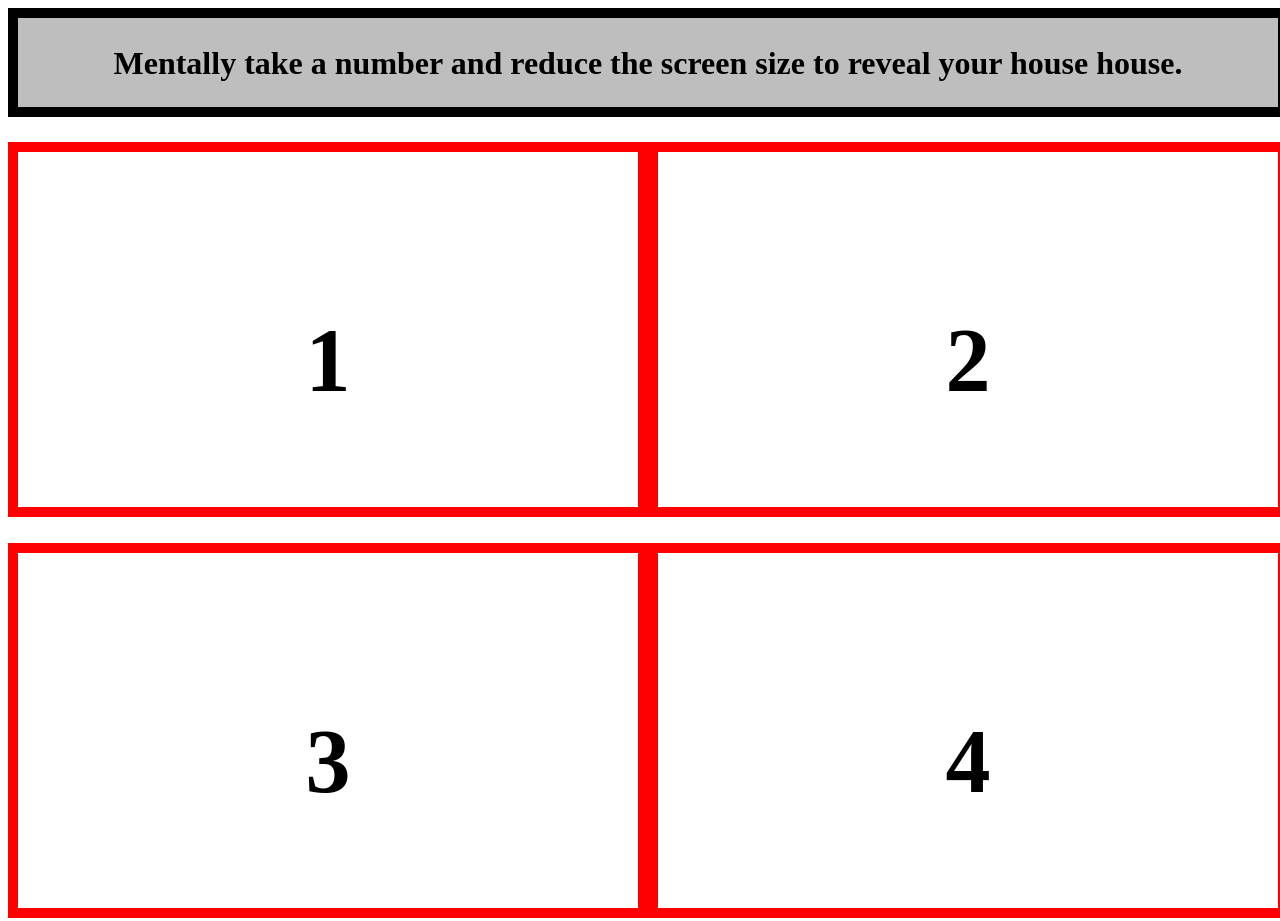
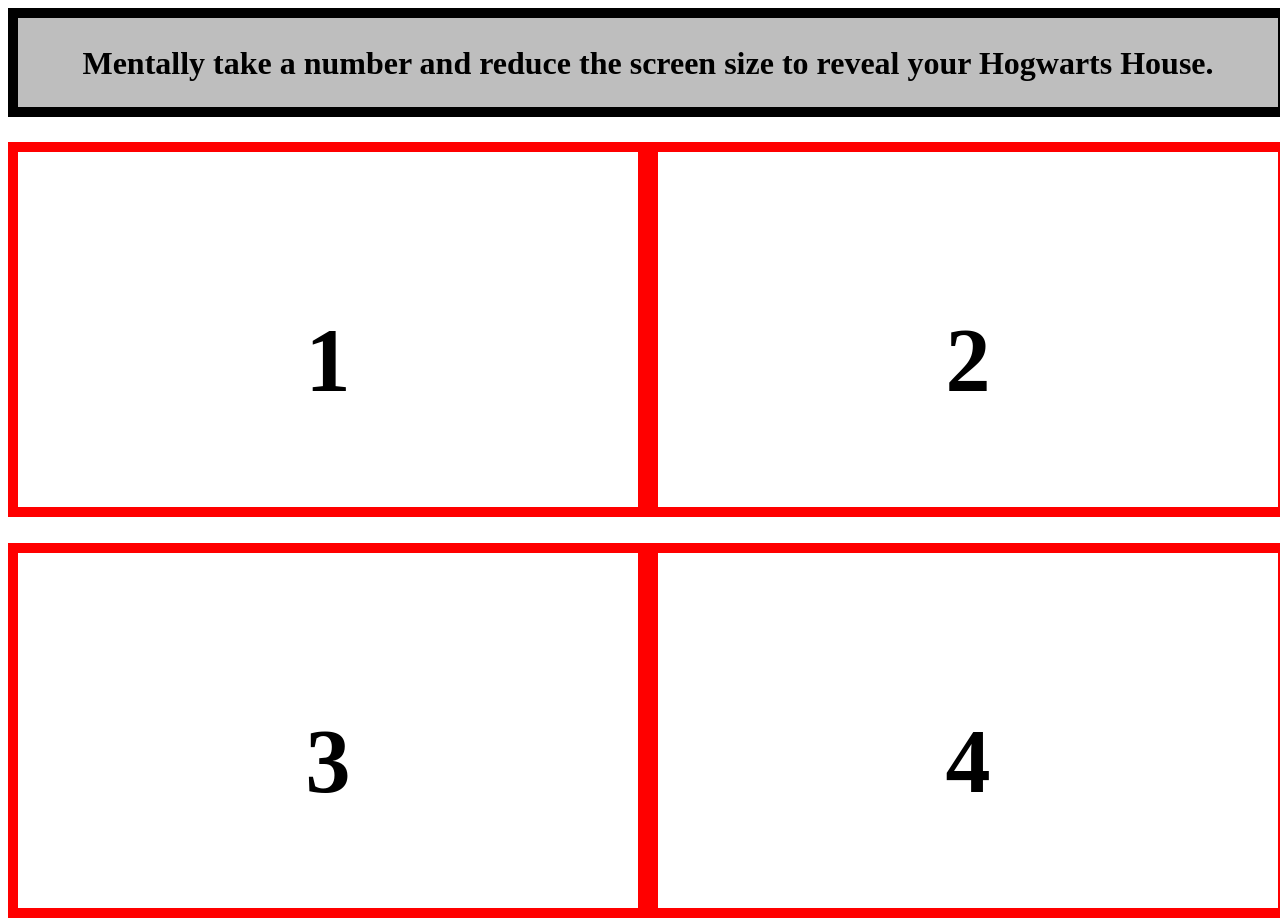
Before and after one commit to tanyaleepr/hogwarts, a plain HTML site: page index.html in a window 1280 px wide. Shown: the top 921 px of the page. Drawn offline with Linux system fonts and the light colour scheme.

Commit message:
fixed typo

```diff
--- a/index.html
+++ b/index.html
@@ -10,7 +10,7 @@
 <body>
 
     <header>
-        <h2>Mentally take a number and reduce the screen size to reveal your house house.</h2>
+        <h2>Mentally take a number and reduce the screen size to reveal your Hogwarts House.</h2>
     </header>
     <article class="one"> <h1>1</h1></article>
     <article class="two"><h1>2</h1></article>
```
